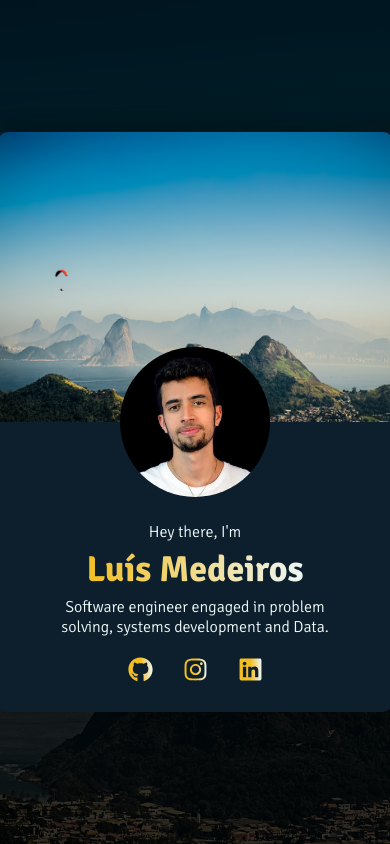
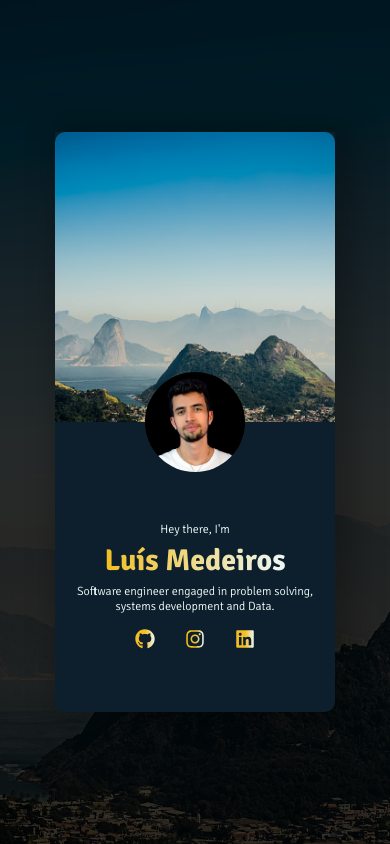
Before and after one commit to luisgmfarias/luisgmfarias.github.io, a Next.js app: page / in a window 390 px wide. Built offline with nearby package versions, Linux system fonts and the light colour scheme.

Commit message:
feat: add responsiviness

```diff
--- a/package.json
+++ b/package.json
@@ -32,6 +32,7 @@
     "eslint-plugin-styled-components-a11y": "^2.1.32",
     "globals": "^15.0.0",
     "react-icons": "^5.0.1",
+    "react-responsive": "^10.0.0",
     "typescript": "^5.4.5",
     "typescript-eslint": "^7.6.0"
   }
--- a/src/app/page.tsx
+++ b/src/app/page.tsx
@@ -1,3 +1,5 @@
+'use client'
+
 import Image from 'next/image'
 import Link from 'next/link'
 import { FaGithub, FaInstagram, FaLinkedin } from 'react-icons/fa6'
@@ -13,8 +15,10 @@ import {
   SocialMediaContainer,
   TextContainer,
 } from './styles'
+import { useIsMobile } from '@/hooks/useIsMobile'
 
 export default function Home() {
+  const isMobile = useIsMobile()
   return (
     <>
       <Image
@@ -33,6 +37,7 @@ export default function Home() {
               alt="Landscape"
               quality={100}
               fill={true}
+              objectFit="cover"
               style={{
                 borderTopLeftRadius: '10px',
                 borderTopRightRadius: '10px',
@@ -40,18 +45,26 @@ export default function Home() {
             />
           </ImageContainer>
           <TextContainer>
-            <Text fontWeight="200" fontSize="16px" color={colors.light}>
+            <Text
+              fontWeight="200"
+              fontSize={isMobile ? '12px' : '16px'}
+              color={colors.light}
+            >
               Hey there, I&apos;m
             </Text>
             <Text
               fontWeight="bold"
-              fontSize="36px"
+              fontSize={isMobile ? '30px' : '36px'}
               color={colors.goldYellow}
               isGradient
             >
               Luís Medeiros
             </Text>
-            <Text fontWeight="200" fontSize="16px" color={colors.light}>
+            <Text
+              fontWeight="200"
+              fontSize={isMobile ? '12px' : '16px'}
+              color={colors.light}
+            >
               Software engineer engaged in problem solving, systems development
               and Data.
             </Text>
@@ -69,9 +82,9 @@ export default function Home() {
           </SocialMediaContainer>
           <GradientSVG firstColor={colors.yellow} secondColor={colors.light} />
           <ImageContainer
-            width="150px"
-            height="150px"
-            top="calc(50% - 75px)"
+            width={isMobile ? '100px' : '150px'}
+            height={isMobile ? '100px' : '150px'}
+            top={isMobile ? 'calc(50% - 50px)' : 'calc(50% - 75px)'}
             isAbsolute
           >
             <Image
--- a/src/app/styles.ts
+++ b/src/app/styles.ts
@@ -34,6 +34,10 @@ export const PresentationCard = styled.div`
   border-bottom-left-radius: 10px;
   border-bottom-right-radius: 10px;
   box-shadow: 10px 0px 30px 10px rgba(0, 0, 0, 0.25);
+
+  @media (max-width: 650px) {
+    width: 280px;
+  }
 `
 
 export const TextContainer = styled.div`
@@ -41,18 +45,30 @@ export const TextContainer = styled.div`
   flex-direction: column;
   align-items: center;
   text-align: center;
-  padding: 15px 45px;
+  padding-left: 45px;
+  padding-right: 45px;
+  padding-bottom: 15px;
   padding-top: 100px;
   gap: 5px;
+
+  @media (max-width: 650px) {
+    padding-left: 15px;
+    padding-right: 15px;
+    padding-bottom: 5px;
+  }
 `
 
 export const SocialMediaContainer = styled.div`
   display: flex;
   flex-direction: row;
   gap: 30px;
-  margin-top: 5px;
+  margin-top: 10px;
   svg {
     width: 25px;
     height: 25px;
+    @media (max-width: 650px) {
+      width: 20px;
+      height: 20px;
+    }
   }
 `
--- a/src/components/ImageContainer/styles.ts
+++ b/src/components/ImageContainer/styles.ts
@@ -13,7 +13,7 @@ export const Container = styled.div<{
 }>`
   ${({
     width,
-    height,
+    height = 'inherit',
     maxWidth,
     maxHeight,
     top = 'inherit',
@@ -24,7 +24,7 @@ export const Container = styled.div<{
       width: ${width};
       max-width: ${maxWidth};
       max-height: ${maxHeight};
-      ${height && `height: ${height}`};
+      height: ${height};
       left: ${left};
       top: ${top};
   `}
--- /dev/null
+++ b/src/hooks/useIsMobile.ts
@@ -0,0 +1,5 @@
+'use client'
+
+import { useMediaQuery } from 'react-responsive'
+
+export const useIsMobile = () => useMediaQuery({ maxWidth: 650 })
```
Also changed, not shown: 1 other file (tests, documents, lock files or other folders).
